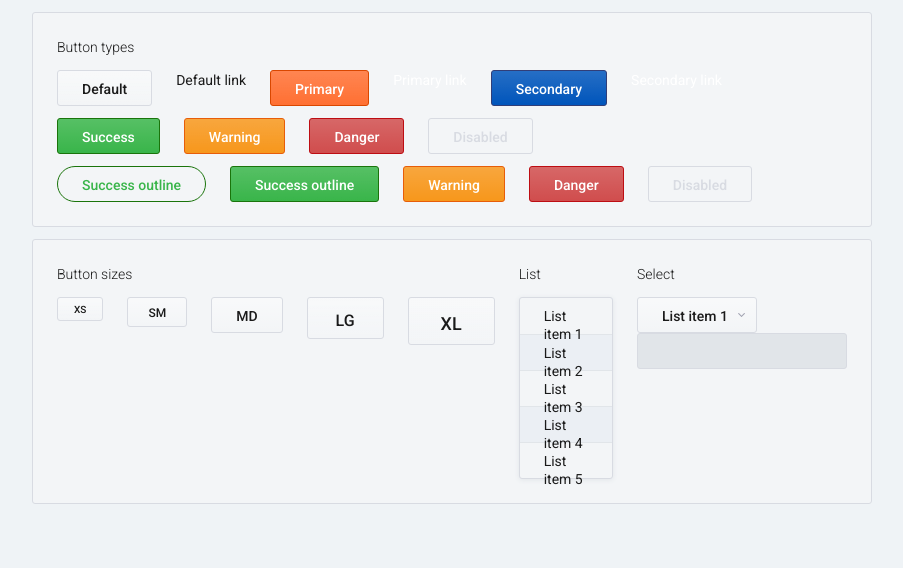
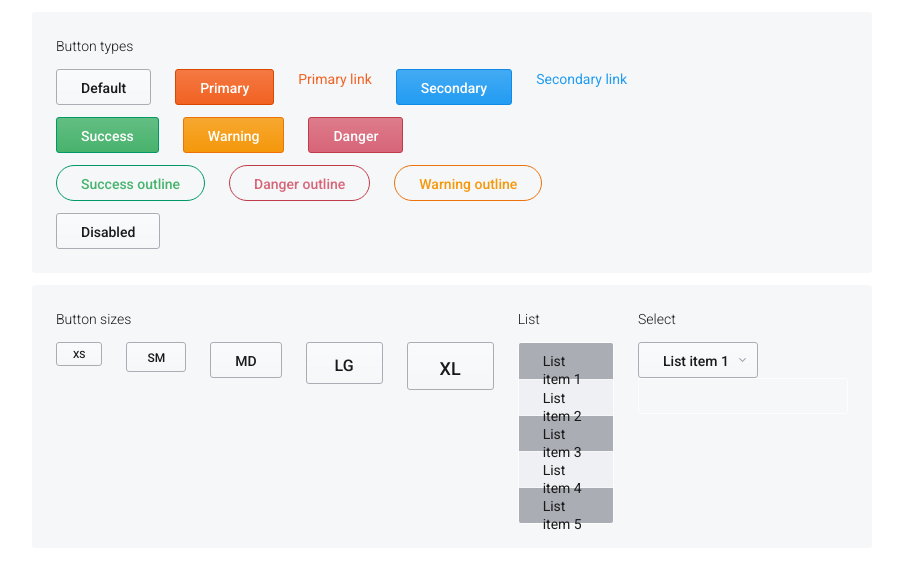
Before and after one commit to fanisco/reacy-ui, a React (Create React App) app: page / in a window 1280 px wide. Shown: the top 568 px of the page, without its empty margins (188-1091 px from the left). Built offline with nearby package versions, Linux system fonts and the light colour scheme.

Commit message:
Styles & colors

```diff
--- a/src/App.tsx
+++ b/src/App.tsx
@@ -30,7 +30,6 @@ const App: React.FC = () => {
                         <Heading>Button types</Heading>
                         <GridView>
                             <Button>Default</Button>
-                            <Button mode="link">Default link</Button>
                             <Button style={Styles.primary}>Primary</Button>
                             <Button style={Styles.primary} mode="link">Primary link</Button>
                             <Button style={Styles.secondary}>Secondary</Button>
@@ -40,13 +39,13 @@ const App: React.FC = () => {
                             <Button style={Styles.success}>Success</Button>
                             <Button style={Styles.warning}>Warning</Button>
                             <Button style={Styles.danger}>Danger</Button>
-                            <Button disabled={true}>Disabled</Button>
                         </GridView>
                         <GridView>
                             <Button style={Styles.success} mode="outline">Success outline</Button>
-                            <Button style={Styles.success}>Success outline</Button>
-                            <Button style={Styles.warning}>Warning</Button>
-                            <Button style={Styles.danger}>Danger</Button>
+                            <Button style={Styles.danger} mode="outline">Danger outline</Button>
+                            <Button style={Styles.warning} mode="outline">Warning outline</Button>
+                        </GridView>
+                        <GridView>
                             <Button disabled={true}>Disabled</Button>
                         </GridView>
                     </Panel>
--- a/src/index.css
+++ b/src/index.css
@@ -7,5 +7,5 @@ body {
     font-family: 'Open Sans', sans-serif;
     -webkit-font-smoothing: antialiased;
     -moz-osx-font-smoothing: grayscale;
-    background: #eff3f6;
+    background: #ffffff;
 }
--- a/src/ui/colors.light.ts
+++ b/src/ui/colors.light.ts
@@ -1,47 +1,47 @@
 export const defaultColors = {
-    text: '#1a1a1a',
-    baseL0: '#f3f5f7',
-    baseL1: '#ebeff4',
-    baseL2: '#e1e5e9',
-    baseL3: '#d8dbe2',
+    text: '#1A1A1A',
+    baseL3: '#FBFDFF',
+    baseL2: '#F5F7F9',
+    baseL1: '#EEF0F3',
+    baseL0: '#AAADB4',
 };
 
 export const successColors = {
     text: '#fff',
-    baseL0: '#39b54a',
-    baseL1: '#29a326',
-    baseL2: '#1b8c09',
-    baseL3: '#1a740b',
+    baseL3: '#6dbf88',
+    baseL2: '#48B36D',
+    baseL1: '#24A669',
+    baseL0: '#009966',
 };
 
 export const dangerColors = {
     text: '#fff',
-    baseL0: '#d04d4d',
-    baseL1: '#ca383a',
-    baseL2: '#c32226',
-    baseL3: '#bd0d13',
+    baseL3: '#E0798C',
+    baseL2: '#D76578',
+    baseL1: '#CE5063',
+    baseL0: '#C13C4A',
 };
 
 export const warningColors = {
     text: '#fff',
-    baseL0: '#f7971c',
-    baseL1: '#f7791c',
-    baseL2: '#e8700d',
-    baseL3: '#e75d09',
+    baseL3: '#FBB20E',
+    baseL2: '#F5980B',
+    baseL1: '#EE7E08',
+    baseL0: '#EC7209',
 };
 
 export const primaryColors = {
     text: '#fff',
-    baseL0: '#ff7033',
-    baseL1: '#f26222',
-    baseL2: '#e65511',
-    baseL3: '#d94700',
+    baseL3: '#ff7033',
+    baseL2: '#f26222',
+    baseL1: '#e65511',
+    baseL0: '#d94700',
 };
 
 export const secondaryColors = {
     text: '#fff',
-    baseL0: '#0055bb',
-    baseL1: '#104DA5',
-    baseL2: '#21468E',
-    baseL3: '#313e78',
+    baseL3: '#33abff',
+    baseL2: '#229cf2',
+    baseL1: '#1D85C0',
+    baseL0: '#1189e6',
 };
--- a/src/ui/components/Button.tsx
+++ b/src/ui/components/Button.tsx
@@ -1,7 +1,7 @@
 import React from 'react';
 import styled from 'styled-components';
-import { Colors, Fonts, Dims } from '../constants';
-import { Styles, Sizes } from '../enums';
+import { Colors, Dims, Fonts } from '../constants';
+import { Sizes, Styles } from '../enums';
 
 interface IProps {
     onClick?: Function;
@@ -15,38 +15,32 @@ interface IProps {
 
 export const Button: React.FC<IProps> =
     ({ style = Styles.default, size = Sizes.md, mode = 'default', textAlign = 'center', ...props }) => {
-    const colors = Colors[style];
+    const colors = getColors(style, Colors[style]);
     const sizes = Dims[size];
     let Button = styled.button`
         box-sizing: border-box;
         height: ${sizes.elementHeight}px;
         padding: ${sizes.spacings}px ${sizes.elementPadding}px;
-        background: ${colors.baseL0} ${gradient(style === 'default')};
-        border: 1px solid ${colors.baseL3};
+        background: ${colors.idleColor} ${gradient(style === 'default')};
+        border: 1px solid ${colors.borderColor};
         border-radius: ${sizes.borderRadius}px;
-        color: ${colors.text};
+        color: ${colors.textColor};
         text-align: ${textAlign};
         font: ${sizes.fontSize}px/${sizes.lineHeight} "${Fonts.ff}";
         font-weight: 500;
         cursor: pointer;
 
         &:hover {
-            background: ${colors.baseL1} ${gradient()};
+            border-color: ${colors.borderHoverColor};
+            background: ${colors.hoverColor} ${gradient()};
         }
         &:focus {
             outline: 0 none;
         }
         &:active:focus {
-            background: ${colors.baseL1};
-            box-shadow: inset 0 0 10px ${colors.baseL3};
-        }
-        &:disabled {
-            color: ${colors.baseL3};
-            cursor: default;
-
-            &, &:hover {
-                background: ${colors.baseL0};
-            }
+            background: ${colors.activeColor};
+            border-color: ${colors.borderColor};
+            box-shadow: inset 0 0 10px ${colors.shadowColor};
         }
 
         ${props.fullWidth && `
@@ -61,16 +55,17 @@ export const Button: React.FC<IProps> =
             background: none;
             border: 0 none;
             font-weight: 400;
+            color: ${colors.idleColor};
 
             &:hover {
                 background: none;
-                color: ${colors.baseL1};
+                color: ${colors.hoverColor};
                 text-decoration: underline;
             }
             &:active:focus {
                 background: none;
                 box-shadow: none;
-                color: ${colors.baseL3};
+                color: ${colors.activeColor};
             }
         `;
     }
@@ -79,14 +74,32 @@ export const Button: React.FC<IProps> =
         Button = styled(Button)`
             background: none;
             border-radius: 50px;
-            color: ${colors.baseL0};
+            color: ${colors.idleColor};
 
             &:hover {
-                border-color: ${colors.baseL1};
-                color: ${colors.text};
+                background: ${colors.hoverColor};
+                border-color: ${colors.borderHoverColor};
+                color: ${colors.textColor};
+            }
+            &:active:focus {
+                background: ${colors.activeColor};
+                border-color: ${colors.borderColor};
+                color: ${colors.textColor};
             }
         `;
     }
+
+    // if () {
+    //
+    // &:disabled {
+    //         color: ${Colors[Styles.default].baseL0};
+    //         cursor: default;
+    //
+    //     &, &:hover {
+    //             background: ${Colors[Styles.default].baseL1};
+    //         }
+    //     }
+    // }
 
     return (
         <Button onClick={() => props.onClick && props.onClick()} disabled={props.disabled}>{props.children}</Button>
@@ -96,3 +109,37 @@ export const Button: React.FC<IProps> =
 const gradient = (lighter: boolean = false) => {
     return `linear-gradient(to bottom, rgba(255, 255, 255, ${lighter ? 0.45 : 0.15}), rgba(255, 255, 255, 0))`;
 };
+
+const getColors = (style: string, colors: any): Scheme => {
+    if (style !== 'default') {
+        return {
+            textColor: colors.text,
+            idleColor: colors.baseL2,
+            hoverColor: colors.baseL3,
+            activeColor: colors.baseL2,
+            borderColor: colors.baseL0,
+            borderHoverColor: colors.baseL2,
+            shadowColor: colors.baseL0
+        };
+    } else {
+        return {
+            textColor: colors.text,
+            idleColor: colors.baseL2,
+            hoverColor: colors.baseL3,
+            activeColor: colors.baseL2,
+            borderColor: colors.baseL0,
+            borderHoverColor: colors.baseL0,
+            shadowColor: colors.baseL0
+        };
+    }
+};
+
+type Scheme = {
+    textColor: string;
+    idleColor: string;
+    hoverColor: string;
+    activeColor: string;
+    borderColor: string;
+    borderHoverColor: string;
+    shadowColor: string;
+}
--- a/src/ui/components/Panel.tsx
+++ b/src/ui/components/Panel.tsx
@@ -13,8 +13,7 @@ export const Panel: React.FC<IProps> = (props) => {
     const Panel = styled.div`
         margin: ${sizes.spacing}px;
         padding: ${sizes.elementPadding}px;
-        background-color: ${colors.baseL0};
-        border: 1px solid ${colors.baseL3};
+        background-color: ${colors.baseL2};
         border-radius: ${sizes.borderRadius}px;
         color: ${colors.text};
         font: ${sizes.fontSize}px/${Fonts.lh} '${Fonts.ff}';
```
